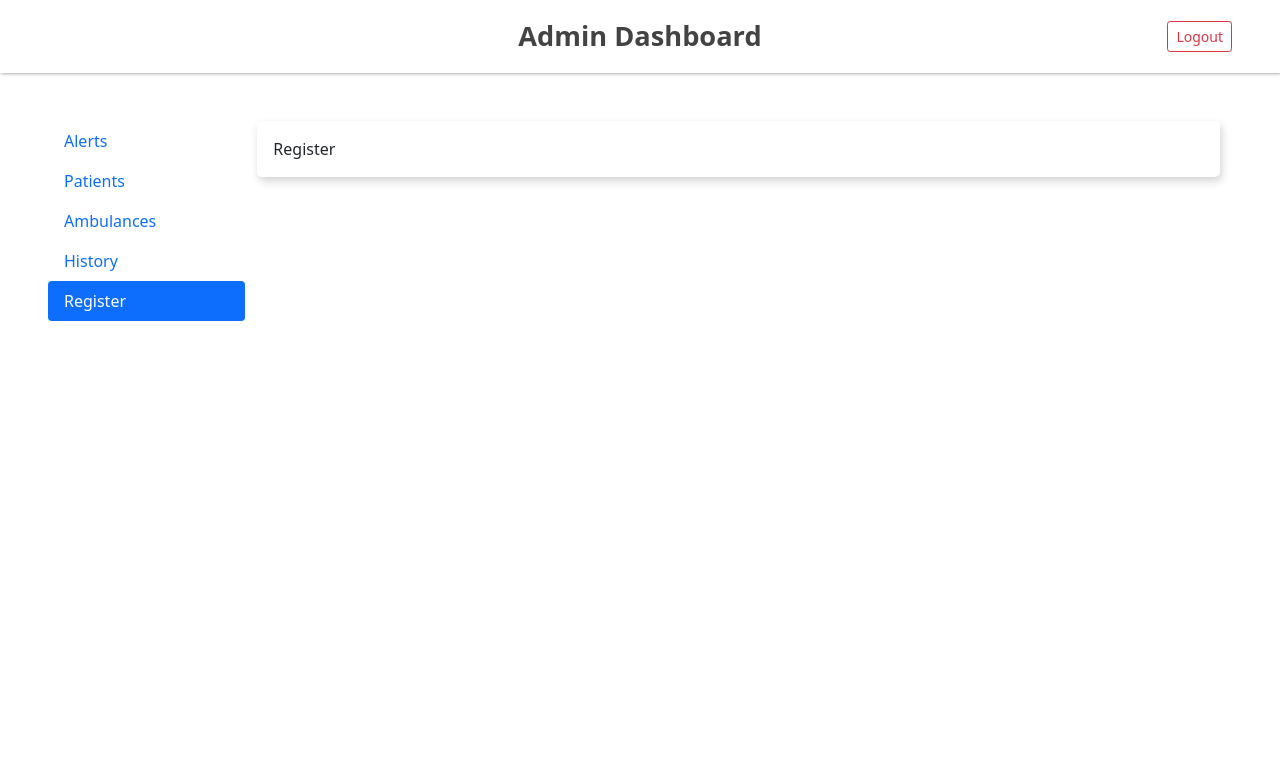
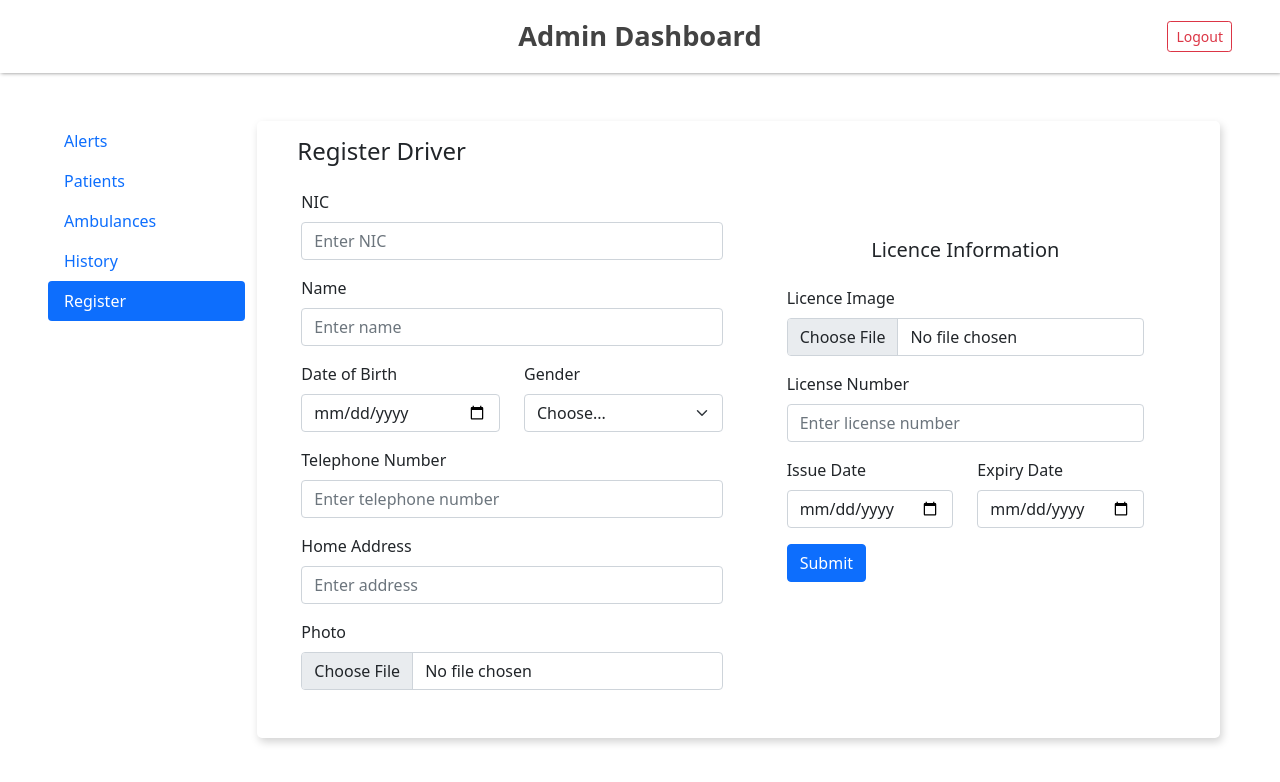
Before and after one commit to IsuruVihan/icoae_web_frontend, a React (Create React App) app: page /dashboard in a window 1280 px wide. Both pictures are taken after a click on the tab "Register". Shown: the top 782 px of the page. Built offline with nearby package versions, Linux system fonts and the light colour scheme.

Commit message:
Driver registration added

```diff
--- a/src/views/Dashboard.js
+++ b/src/views/Dashboard.js
@@ -1,9 +1,10 @@
 import React from 'react';
-import {Container, Tab, Row, Col, Nav} from "react-bootstrap";
+import { Container, Tab, Row, Col, Nav } from "react-bootstrap";
 import Top from "../components/Top/Top";
+import Register from "./Register";
 
 const Dashboard = () => {
-  return(
+  return (
     <Container className='px-0 dashboard' fluid>
       <Top />
       <Container className='px-5 py-5' fluid>
@@ -43,7 +44,7 @@ const Dashboard = () => {
                   History
                 </Tab.Pane>
                 <Tab.Pane className='tab p-3' eventKey="Register">
-                  Register
+                  <Register />
                 </Tab.Pane>
               </Tab.Content>
             </Col>
--- /dev/null
+++ b/src/views/Register.js
@@ -0,0 +1,84 @@
+import React from 'react';
+import { Button, Col, Container, Form, Row } from "react-bootstrap";
+
+const Register = () => {
+    return (
+        <Container className='register'>
+            <h4 className="">Register Driver</h4>
+            <Form>
+                <Row className="">
+                    <Col lg={6} md={6} sm={12} className="p-3 m-auto ">
+
+                        <Form.Group controlId="formBasicNIC" className="mb-3">
+                            <Form.Label>NIC</Form.Label>
+                            <Form.Control type="text" placeholder="Enter NIC" required />
+                        </Form.Group>
+                        <Form.Group controlId="formBasicName" className="mb-3">
+                            <Form.Label>Name</Form.Label>
+                            <Form.Control type="text" placeholder="Enter name" required />
+                        </Form.Group>
+                        <Row>
+                            <Form.Group as={Col} md="6" controlId="formBasicDOB" className="mb-3">
+                                <Form.Label>Date of Birth</Form.Label>
+                                <Form.Control type="date" placeholder="Enter DOB" required />
+                            </Form.Group>
+                            <Form.Group as={Col} md="6" controlId="formBasicGender" className="mb-3">
+                                <Form.Label
+                                    className="me-sm-2"
+                                    htmlFor="inlineFormGender"
+                                >
+                                    Gender
+                                </Form.Label>
+                                <Form.Select className="me-sm-2" id="inlineFormGender" required >
+                                    <option value="0">Choose...</option>
+                                    <option value="1">Male</option>
+                                    <option value="2">Female</option>
+                                </Form.Select>
+                            </Form.Group>
+                        </Row>
+                        <Form.Group controlId="formBasicTelNo" className="mb-3">
+                            <Form.Label>Telephone Number </Form.Label>
+                            <Form.Control type="number" placeholder="Enter telephone number" onWheel={(e) => e.target.blur()} required />
+                        </Form.Group>
+                        <Form.Group controlId="formBasicAddress" className="mb-3">
+                            <Form.Label>Home Address</Form.Label>
+                            <Form.Control type="text" placeholder="Enter address" required />
+                        </Form.Group>
+                        <Form.Group controlId="formBasicProfile" className="mb-3">
+                            <Form.Label>Photo</Form.Label>
+                            <Form.Control type="file" />
+                        </Form.Group>
+                    </Col>
+                    <Col lg={6} md={6} sm={12} className="p-5 rounded-lg ">
+                        <h5 className="p-3 text-center">Licence Information</h5>
+                        <Form.Group controlId="formFile" className="mb-3">
+                            <Form.Label>Licence Image</Form.Label>
+                            <Form.Control type="file" />
+                        </Form.Group>
+                        <Form.Group controlId="formLicenseNumber" className="mb-3">
+                            <Form.Label>License Number</Form.Label >
+                            <Form.Control type="number" placeholder="Enter license number" onWheel={(e) => e.target.blur()} required />
+                        </Form.Group>
+
+                        <Row>
+                            <Form.Group as={Col} md="6" controlId="formIsssueDate" className="mb-3">
+                                <Form.Label>Issue Date</Form.Label>
+                                <Form.Control type="date" placeholder="Enter Issue Date" required />
+                            </Form.Group>
+                            <Form.Group as={Col} md="6" controlId="formExpDate" className="mb-3">
+                                <Form.Label>Expiry Date</Form.Label>
+                                <Form.Control type="date" placeholder="Enter Expiry Date" required />
+                            </Form.Group>
+                        </Row>
+
+                        <Button variant="primary btn-block float-right" type="submit">
+                            Submit
+                        </Button>
+                    </Col>
+                </Row>
+            </Form>
+        </Container>
+    );
+}
+
+export default Register;
```
